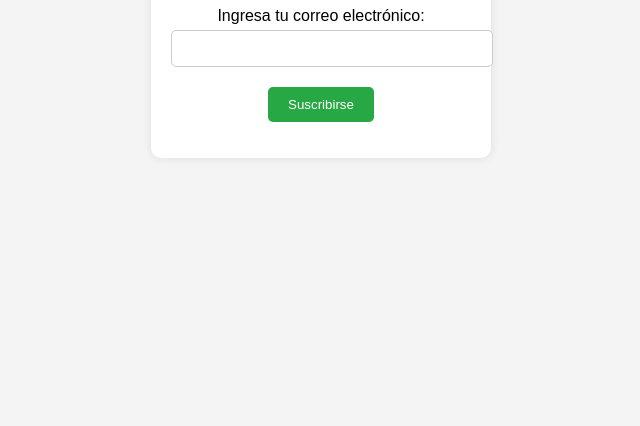
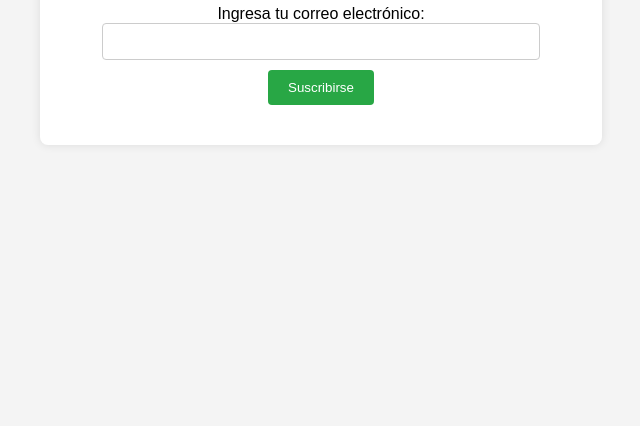
Before and after one commit to Maurichilean3d/landpageregister, a plain HTML site: page index.html in a window 1280 px wide. Shown: the part 374-800 px from the top of the page, without its empty margins (319-959 px from the left). Drawn offline with Linux system fonts and the light colour scheme.

Commit message:
Update styles.css

```diff
--- a/styles.css
+++ b/styles.css
@@ -1,3 +1,4 @@
+/* styles.css */
 body {
     font-family: Arial, sans-serif;
     background-color: #f4f4f4;
@@ -9,38 +10,31 @@ body {
 }
 
 .container {
-    background-color: #fff;
+    background-color: white;
     padding: 20px;
-    border-radius: 10px;
+    border-radius: 8px;
     box-shadow: 0 0 10px rgba(0, 0, 0, 0.1);
-    width: 300px;
     text-align: center;
 }
 
 h1 {
-    font-size: 24px;
     margin-bottom: 20px;
 }
 
-label {
-    display: block;
-    margin: 10px 0 5px;
-}
-
-input {
-    width: 100%;
+input[type="email"] {
     padding: 10px;
-    margin-bottom: 20px;
+    width: 80%;
+    margin-bottom: 10px;
+    border-radius: 4px;
     border: 1px solid #ccc;
-    border-radius: 5px;
 }
 
 button {
     padding: 10px 20px;
     background-color: #28a745;
-    color: #fff;
+    color: white;
     border: none;
-    border-radius: 5px;
+    border-radius: 4px;
     cursor: pointer;
 }
 
@@ -48,8 +42,7 @@ button:hover {
     background-color: #218838;
 }
 
-#statusMessage {
+#response {
     margin-top: 20px;
-    color: red;
     font-weight: bold;
 }
```
